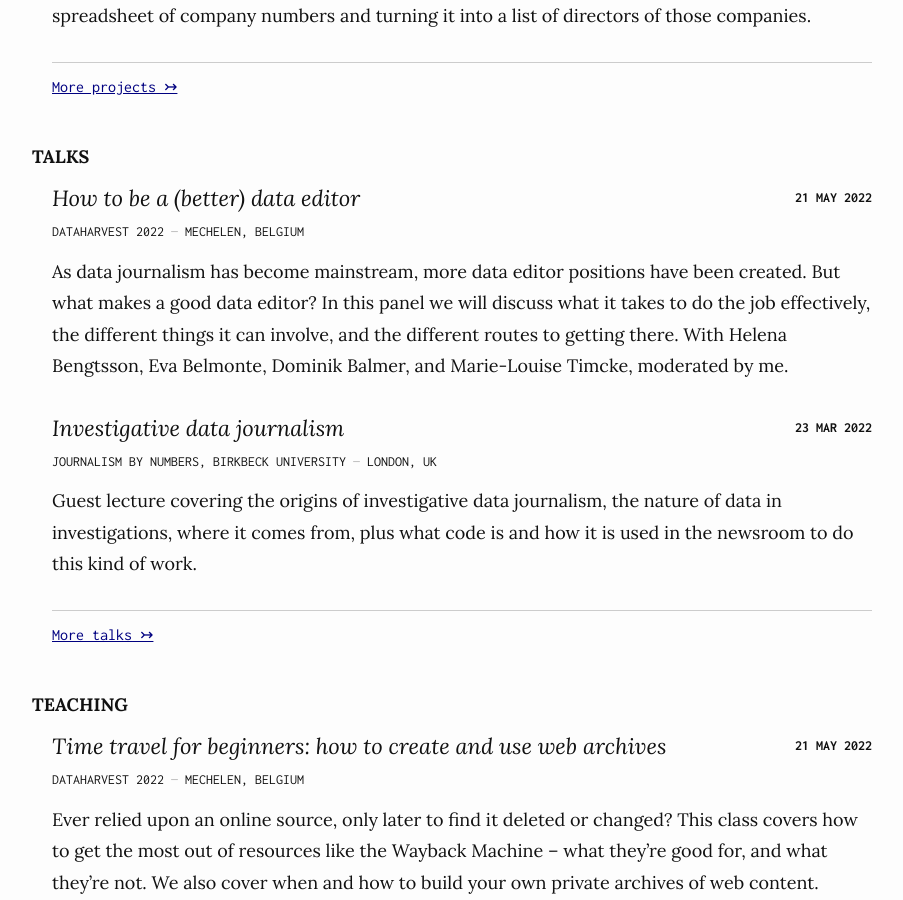
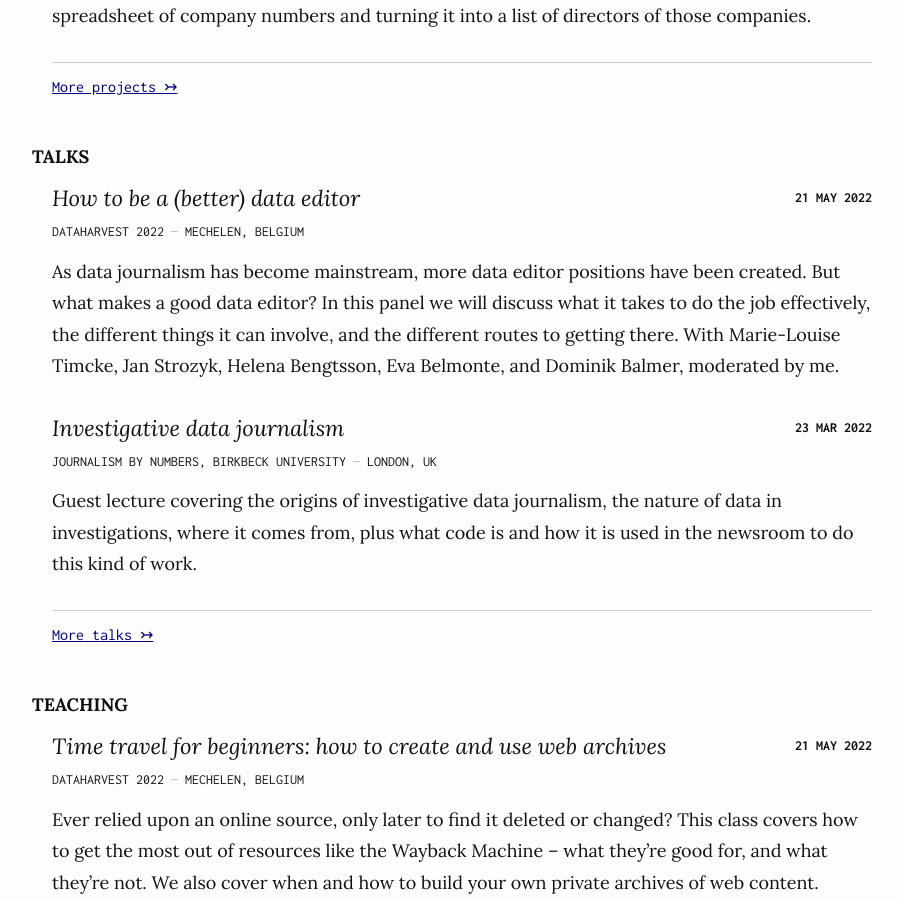
Before and after one commit to maxharlow/maxharlow.github.io, a Jekyll site: the page built from index.md, in a window 1280 px wide and 900 px high, scrolled down 1637 px. Shown: the whole window, without its empty margins (188-1091 px from the left). Built offline with Jekyll 4.4.1, drawn with Linux system fonts in a browser that asks for light colours.

Commit message:
Updated names

```diff
--- a/_data/talks.yaml
+++ b/_data/talks.yaml
@@ -3,7 +3,7 @@
     location: Mechelen, Belgium
     date: 2022-05-21
     details: |
-        As data journalism has become mainstream, more data editor positions have been created. But what makes a good data editor? In this panel we will discuss what it takes to do the job effectively, the different things it can involve, and the different routes to getting there. With Helena Bengtsson, Eva Belmonte, Dominik Balmer, and Marie-Louise Timcke, moderated by me.
+        As data journalism has become mainstream, more data editor positions have been created. But what makes a good data editor? In this panel we will discuss what it takes to do the job effectively, the different things it can involve, and the different routes to getting there. With Marie-Louise Timcke, Jan Strozyk, Helena Bengtsson, Eva Belmonte, and Dominik Balmer, moderated by me.
 
 -   title: Investigative data journalism
     event: Journalism by Numbers, Birkbeck University
```
